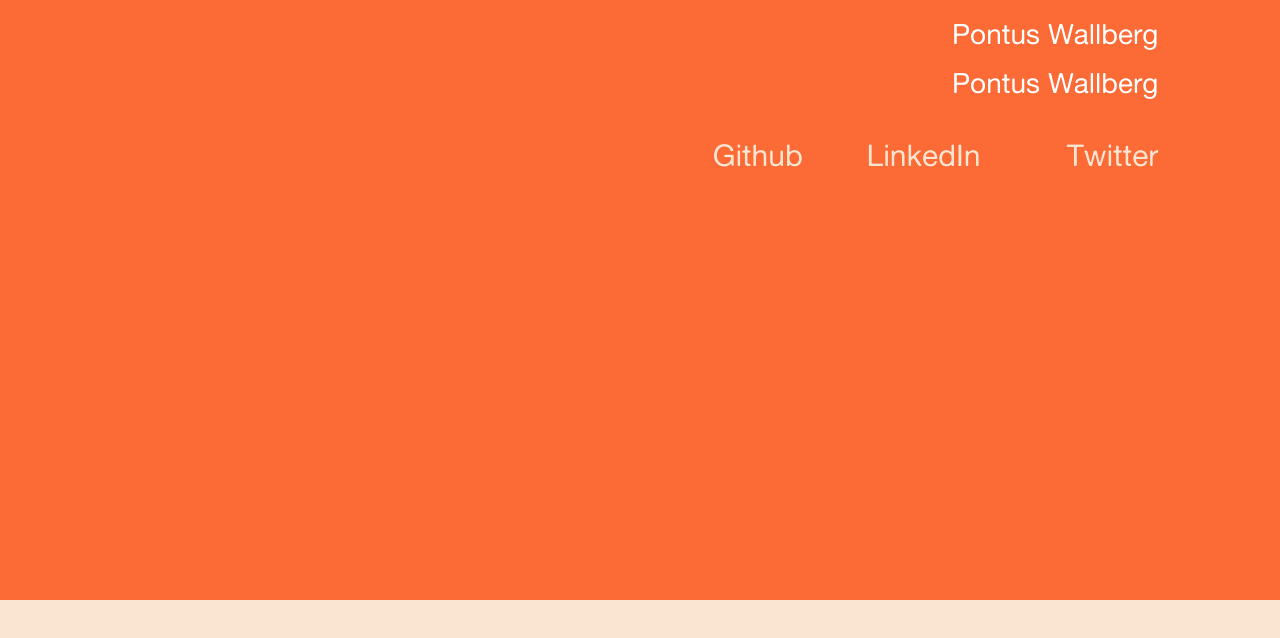
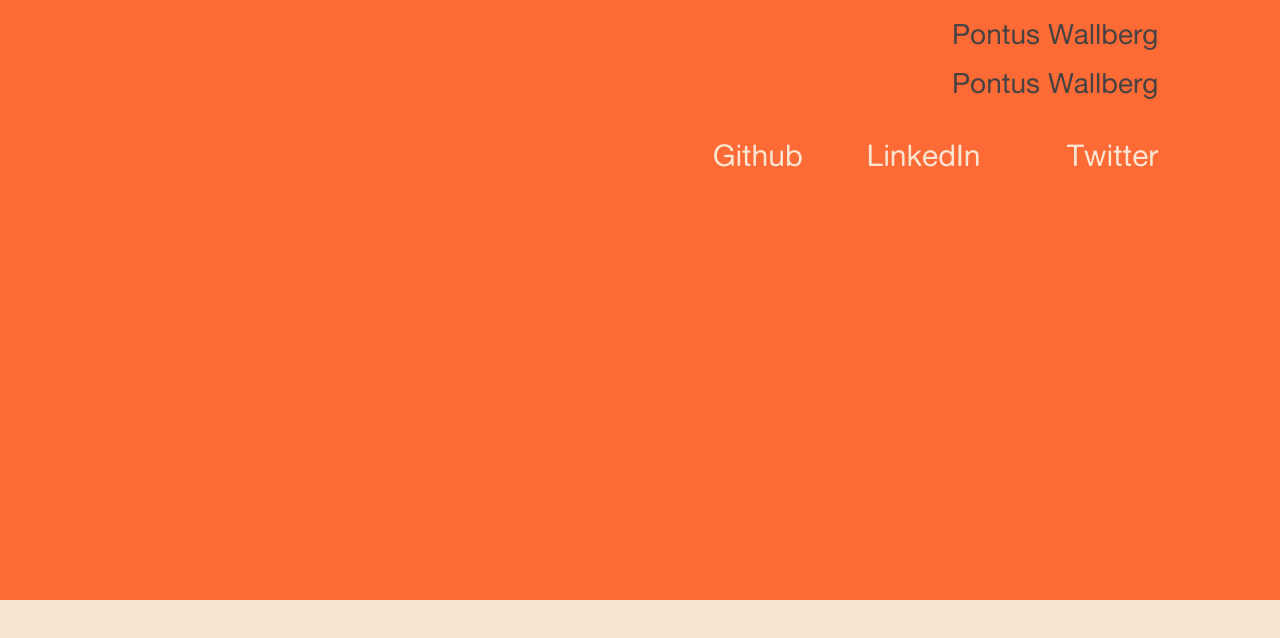
Before and after one commit to pontuswallberg/pontuswallberg.github.io, a plain HTML site: page index.html in a window 1280 px wide. Drawn offline with nearby package versions, Linux system fonts and the light colour scheme.

Commit message:
new soft grey

```diff
--- a/css/main.css
+++ b/css/main.css
@@ -123,7 +123,7 @@ html, body {
 }
 h1 {
 	text-align: right;
-	color: #ffffff;
+	color: #474342;
 }
 a {
 	color: #f9e5d1;
```
